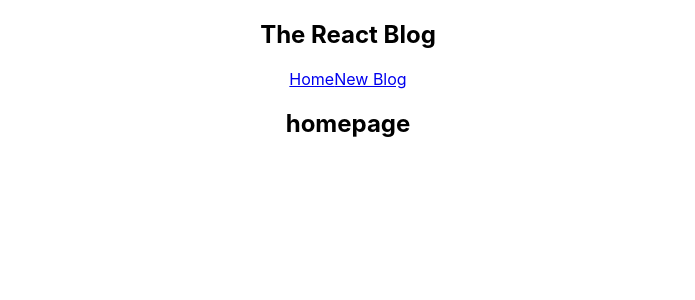
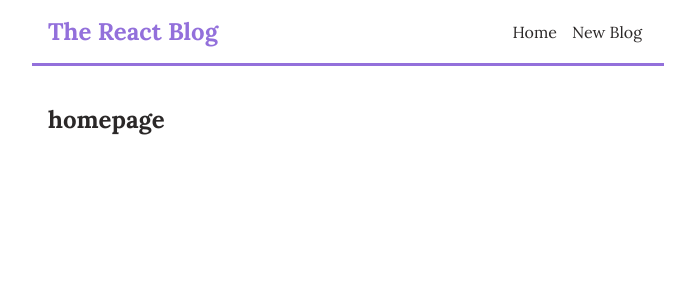
Before and after one commit to Roveri91/simple-blog, a React (Create React App) app: page / in a window 1280 px wide. Shown: the top 300 px of the page, without its empty margins (292-987 px from the left). Built offline with nearby package versions, Linux system fonts and the light colour scheme.

Commit message:
add some style

```diff
--- a/src/App.css
+++ /dev/null
@@ -1,38 +0,0 @@
-.App {
-  text-align: center;
-}
-
-.App-logo {
-  height: 40vmin;
-  pointer-events: none;
-}
-
-@media (prefers-reduced-motion: no-preference) {
-  .App-logo {
-    animation: App-logo-spin infinite 20s linear;
-  }
-}
-
-.App-header {
-  background-color: #282c34;
-  min-height: 100vh;
-  display: flex;
-  flex-direction: column;
-  align-items: center;
-  justify-content: center;
-  font-size: calc(10px + 2vmin);
-  color: white;
-}
-
-.App-link {
-  color: #61dafb;
-}
-
-@keyframes App-logo-spin {
-  from {
-    transform: rotate(0deg);
-  }
-  to {
-    transform: rotate(360deg);
-  }
-}
--- a/src/App.js
+++ b/src/App.js
@@ -1,4 +1,3 @@
-import './App.css';
 import Navbar from './components/Navbar';
 import Home from './components/Home';
 
--- a/src/index.css
+++ b/src/index.css
@@ -1,13 +1,42 @@
-body {
+@import url('https://fonts.googleapis.com/css2?family=Lora:wght@400;700&display=swap');
+
+* {
+  font-family: 'Lora', serif;
+  color: rgb(43, 40, 40);
   margin: 0;
-  font-family: -apple-system, BlinkMacSystemFont, 'Segoe UI', 'Roboto', 'Oxygen',
-    'Ubuntu', 'Cantarell', 'Fira Sans', 'Droid Sans', 'Helvetica Neue',
-    sans-serif;
-  -webkit-font-smoothing: antialiased;
-  -moz-osx-font-smoothing: grayscale;
 }
 
-code {
-  font-family: source-code-pro, Menlo, Monaco, Consolas, 'Courier New',
-    monospace;
+
+.navbar {
+  display: flex;
+  margin: 0 auto;
+  align-items: center;
+  max-width: 600px;
+  padding: 1rem ;
+  border-bottom: 3px solid mediumpurple;
 }
+
+.navbar h1 {
+  color: mediumpurple;
+}
+
+.navbar .links {
+  margin-left: auto;
+}
+
+.navbar a {
+  margin-left: 3px;
+  text-decoration: none;
+  padding: 6px;
+}
+
+.navbar a:hover {
+  color: mediumpurple;
+  text-decoration-line: underline;
+}
+
+.content {
+  max-width: 600px;
+  margin: 2rem auto;
+  padding: 6px;
+}
```
